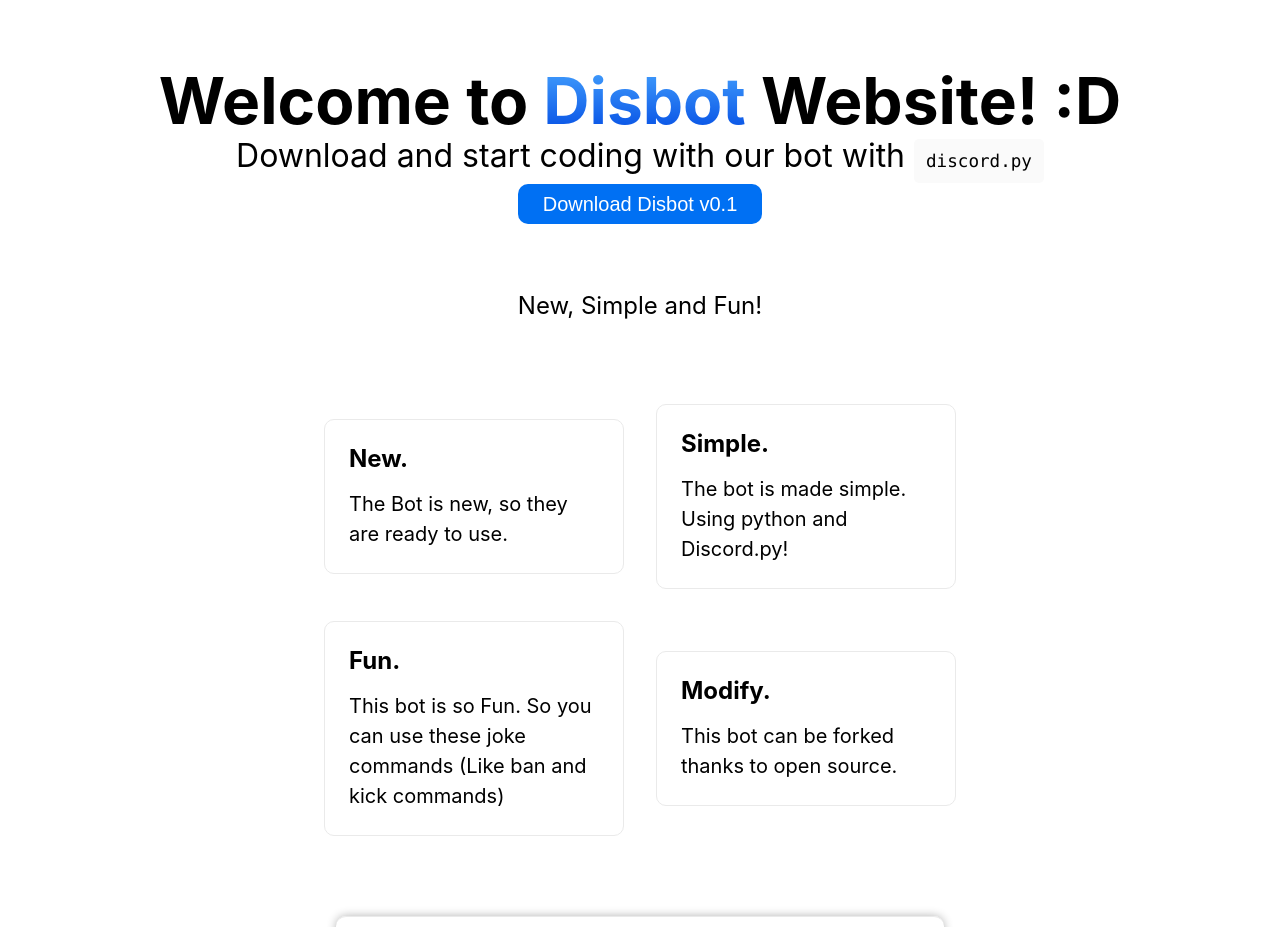
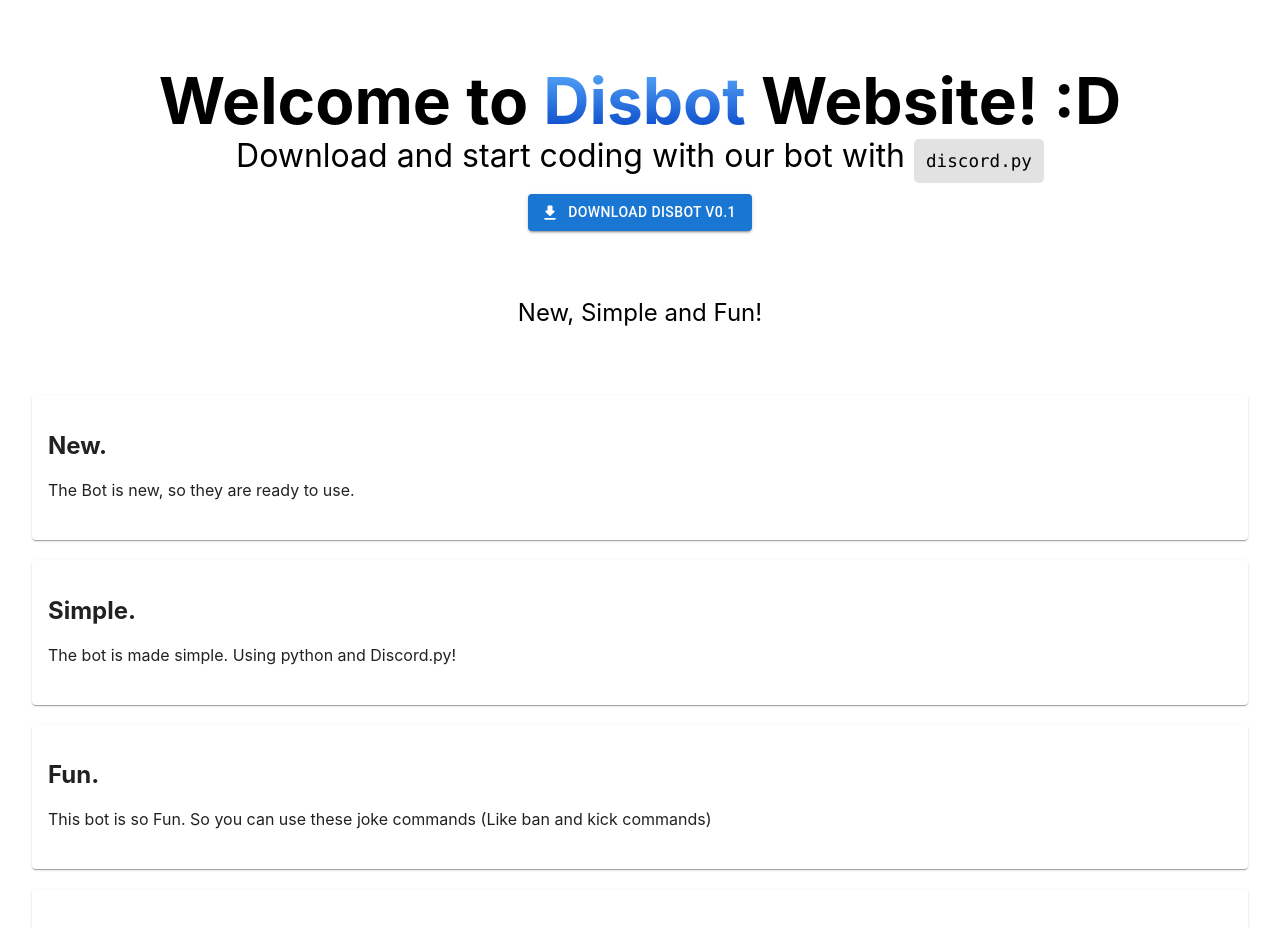
Before and after one commit to Valenplayer3000/disbot-webstite-nextjs, a Next.js app: page / in a window 1280 px wide. Shown: the top 927 px of the page. Built offline with nearby package versions, Linux system fonts and the light colour scheme.

Commit message:
New update + Material UI Web

```diff
--- a/package.json
+++ b/package.json
@@ -8,6 +8,10 @@
     "lint": "next lint"
   },
   "dependencies": {
+    "@emotion/react": "^11.7.1",
+    "@emotion/styled": "^11.6.0",
+    "@mui/icons-material": "^5.3.0",
+    "@mui/material": "^5.3.0",
     "bootstrap": "^5.1.3",
     "next": "12.0.8",
     "react": "17.0.2",
--- a/pages/index.js
+++ b/pages/index.js
@@ -1,11 +1,17 @@
 import Head from 'next/head'
 import Image from 'next/image'
 import styles from '../styles/Home.module.css'
+import Button from '@mui/material/Button'
+import Card from '@mui/material/Card'
+import CardContent from '@mui/material/CardContent'
+import Grid from '@mui/material/Grid'
+import DownloadRoundedIcon from '@mui/icons-material/DownloadRounded';
 
 export default function Home() {
   return (
     <div className={styles.container}>
       <Head>
+      <link rel="stylesheet" href="https://fonts.googleapis.com/icon?family=Material+Icons"/>
         <title>Disbot Website</title>
         <meta name="description" content="Generated by create next app" />
         <link rel="icon" href="/favicon.ico" />
@@ -16,36 +22,40 @@
           Welcome to <span className={styles.gradtitle}>Disbot</span> Website! :D
         </h1>
         <p className={styles.subtitle}>Download and start coding with our bot with <span className={styles.code}>discord.py</span></p>
-          <button className={styles.btn} type="submit"><a href="https://github.com/Valenplayer3000/Disbot/archive/refs/tags/Stable-0.1.zip">Download Disbot v0.1</a></button>
+        <br></br>
+        <Button variant="contained" startIcon={<DownloadRoundedIcon />}><a href="https://github.com/Valenplayer3000/Disbot/archive/refs/tags/Stable-0.1.zip"> Download Disbot v0.1</a></Button>
         <p className={styles.description}>New, Simple and Fun! </p>
 
 
-        <div className={styles.grid}>
-          <div className={styles.card}>
+        <Grid container   direction="column" justifyContent="center" alignItems="stretch">
+        <Card>
+          <CardContent>
             <h2>New.</h2>
             <p>The Bot is new, so they are ready to use.</p>
-          </div>
-
-          <div  className={styles.card}>
+          </CardContent>
+        </Card>
+      <br></br>
+        <Card>
+          <CardContent>
             <h2>Simple. </h2>
             <p>The bot is made simple. Using python and Discord.py!</p>
-          </div>
-
-          <div className={styles.card}>
+          </CardContent>
+        </Card>
+      <br></br>
+        <Card>
+          <CardContent>
             <h2>Fun.</h2>
             <p>This bot is so Fun. So you can use these joke commands (Like ban and kick commands)</p>
-          </div>
-
-          <div
-            href="https://vercel.com/new?utm_source=create-next-app&utm_medium=default-template&utm_campaign=create-next-app"
-            className={styles.card}
-          >
+          </CardContent>
+        </Card>
+      <br></br>
+        <Card>
+          <CardContent>
             <h2>Modify.</h2>
-            <p>
-            This bot can be forked thanks to open source.
-            </p>
-          </div>
-        </div>
+            <p>This bot can be forked thanks to open source.</p>
+          </CardContent>
+        </Card>
+        </Grid>
       </main>
 
       <footer className={styles.footer}>
@@ -54,7 +64,7 @@
           target="_blank"
           rel="noopener noreferrer"
         >
-          Powered and Thanks to {' '}
+          Powered and Thanks to Material UI and {' '}
           <span className={styles.logo}>
             <Image src="/vercel.svg" alt="Vercel Logo" width={72} height={16} />
           </span>
--- a/styles/Home.module.css
+++ b/styles/Home.module.css
@@ -68,7 +68,7 @@
 }
 
 .code {
-  background: #fafafa;
+  background: #e2e2e2;
   border-radius: 5px;
   padding: 0.75rem;
   font-size: 1.1rem;
@@ -140,7 +140,7 @@
 }
 
 .gradtitle{
-  background: -webkit-linear-gradient( #48a6ff, #0048e2);
+  background: -webkit-linear-gradient( #60b2ff, #003ec4);
   background-clip: text;
   -webkit-background-clip: text;
   -webkit-text-fill-color: transparent;
```
Also changed, not shown: 2 other files (tests, documents, lock files or other folders).
